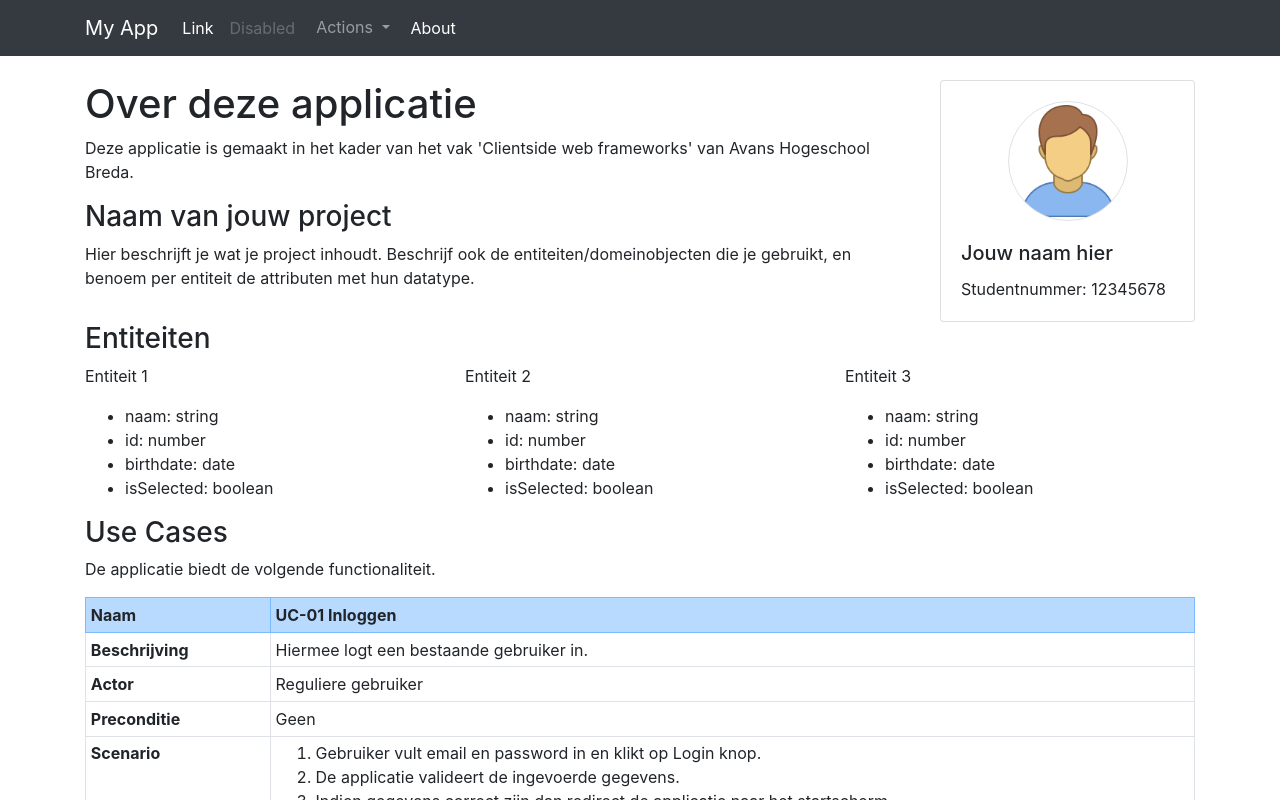
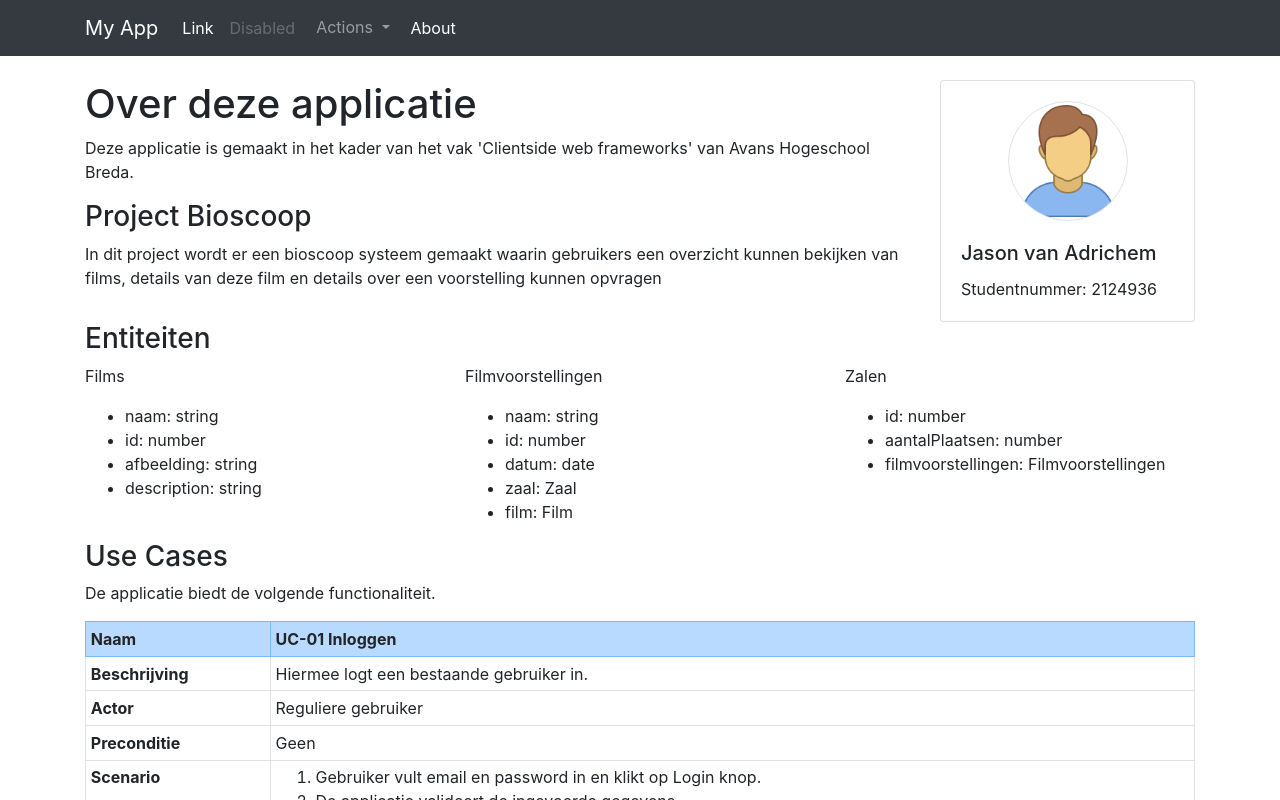
Before and after one commit to ItzJasonnn/angular-gitlab-heroku-master, an Angular app: page /about in a window 1280 px wide. Shown: the top 800 px of the page. Built offline with nearby package versions, Linux system fonts and the light colour scheme.

Commit message:
Update Entiteiten

```diff
--- a/src/app/about/usecases/usecases.component.html
+++ b/src/app/about/usecases/usecases.component.html
@@ -5,10 +5,10 @@
       Deze applicatie is gemaakt in het kader van het vak 'Clientside web frameworks' van Avans Hogeschool
       Breda.
     </p>
-    <h3>Naam van jouw project</h3>
+    <h3>Project Bioscoop</h3>
     <p>
-      Hier beschrijft je wat je project inhoudt. Beschrijf ook de entiteiten/domeinobjecten die je gebruikt,
-      en benoem per entiteit de attributen met hun datatype.
+      In dit project wordt er een bioscoop systeem gemaakt waarin gebruikers een overzicht kunnen bekijken van
+      films, details van deze film en details over een voorstelling kunnen opvragen
     </p>
   </div>
   <div class="col-sm-6 col-md-4 col-lg-3">
@@ -21,9 +21,9 @@
         />
       </div>
       <div class="card-body">
-        <h5 class="card-title">Jouw naam hier</h5>
+        <h5 class="card-title">Jason van Adrichem</h5>
         <p class="card-text">
-          Studentnummer: 12345678
+          Studentnummer: 2124936
         </p>
       </div>
     </div>
@@ -33,30 +33,30 @@
 <h3>Entiteiten</h3>
 <div class="row">
   <div class="col-sm-12 col-md-4">
-    <p>Entiteit 1</p>
+    <p>Films</p>
     <ul>
       <li>naam: string</li>
       <li>id: number</li>
-      <li>birthdate: date</li>
-      <li>isSelected: boolean</li>
+      <li>afbeelding: string</li>
+      <li>description: string</li>
     </ul>
   </div>
   <div class="col-sm-12 col-md-4">
-    <p>Entiteit 2</p>
+    <p>Filmvoorstellingen</p>
     <ul>
       <li>naam: string</li>
       <li>id: number</li>
-      <li>birthdate: date</li>
-      <li>isSelected: boolean</li>
+      <li>datum: date</li>
+      <li>zaal: Zaal</li>
+      <li>film: Film</li>
     </ul>
   </div>
   <div class="col-sm-12 col-md-4">
-    <p>Entiteit 3</p>
+    <p>Zalen</p>
     <ul>
-      <li>naam: string</li>
       <li>id: number</li>
-      <li>birthdate: date</li>
-      <li>isSelected: boolean</li>
+      <li>aantalPlaatsen: number</li>
+      <li>filmvoorstellingen: Filmvoorstellingen</li>
     </ul>
   </div>
 </div>
@@ -68,6 +68,5 @@
     <div *ngFor="let UC of useCases">
       <app-usecase [useCase]="UC"></app-usecase>
     </div>
-    <p>Vul hier zelf meer functionaliteit toe.</p>
   </div>
 </div>
```
